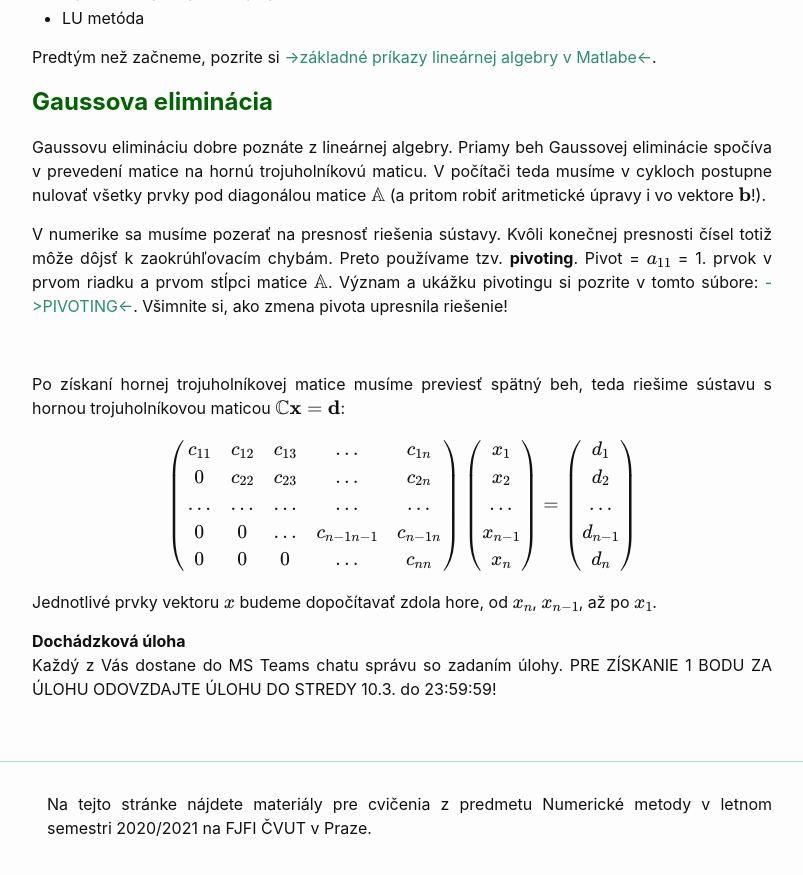
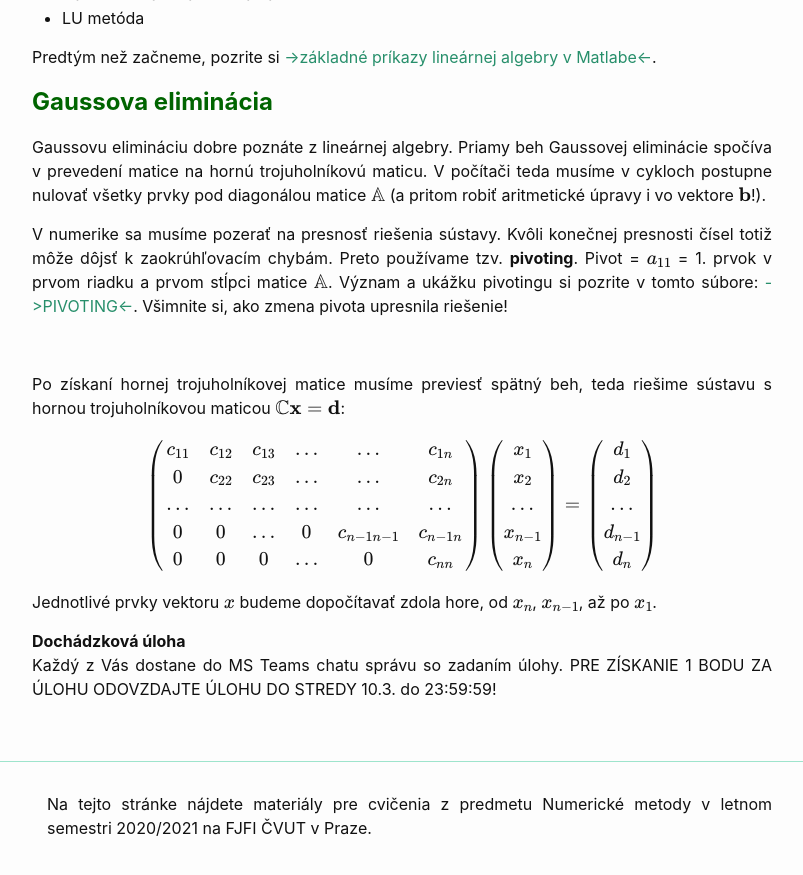
Before and after one commit to maslarova/maslarova.github.io, a Jekyll site: the page built from _posts/2021-03-04-cvicenie3.md, in a window 1280 px wide and 900 px high, scrolled down 781 px. Shown: the top 875 px of the window, without its empty margins (238-1041 px from the left). Built offline with Jekyll 4.4.1, drawn with Linux system fonts in a browser that asks for light colours.

Commit message:
2021-03-04-cvicenie3.md

```diff
--- a/_posts/2021-03-04-cvicenie3.md
+++ b/_posts/2021-03-04-cvicenie3.md
@@ -60,12 +60,12 @@ Po získaní hornej trojuholníkovej matice musíme previesť spätný beh, teda
 {: .centering}
 $$
 \begin{pmatrix}
-c_{11} & c_{12} & c_{13} & \dots & c_{1n} \\
-0 & c_{22} & c_{23} & \dots & c_{2n} \\
-\dots  & \dots  & \dots  & \dots & \dots  \\
-0 & 0 &  \dots &c_{n-1 n-1}  & c_{n-1 n} \\
+c_{11} & c_{12} & c_{13} & \dots &  \dots & c_{1n} \\
+0 & c_{22} & c_{23} & \dots &  \dots & c_{2n} \\
+\dots  & \dots  & \dots  & \dots  & \dots & \dots  \\
+0 & 0 &  \dots&0 &c_{n-1 n-1}  & c_{n-1 n} \\
 
-0 & 0 & 0 & \dots & c_{nn}
+0 & 0 & 0 & \dots & 0 &c_{nn}
 \end{pmatrix}
 \begin{pmatrix}
 x_1 \\ x_2 \\ \dots \\ x_{n-1}\\ x_n
```
